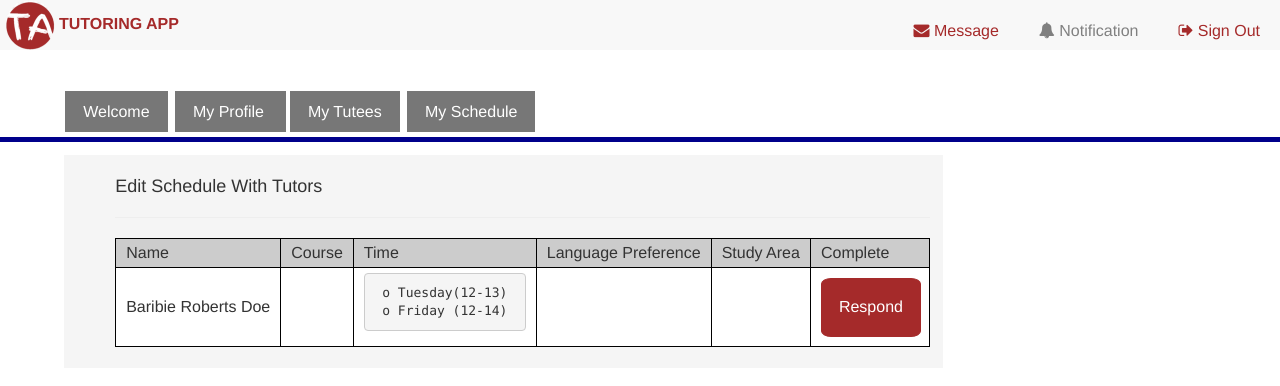
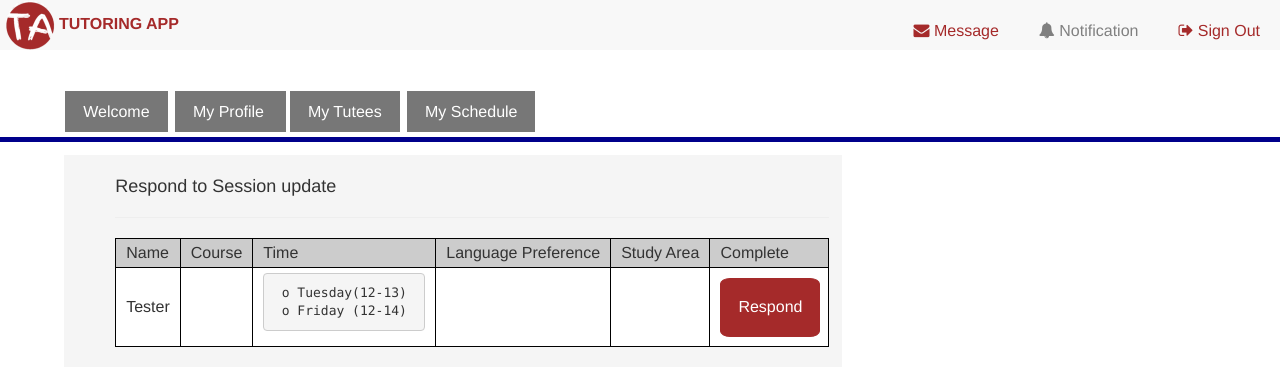
Before and after one commit to Heavenly23/Tutoring-Website-HCI-, a plain HTML site: page User Research/Initial Prototype/Approve_schdule_change.html in a window 1280 px wide. Drawn offline with nearby package versions, Linux system fonts and the light colour scheme.

Commit message:
minor fix

```diff
--- a/User Research/Initial Prototype/Approve_schdule_change.html
+++ b/User Research/Initial Prototype/Approve_schdule_change.html
@@ -25,7 +25,7 @@
 <div style="background:#F8F8F8;">
 <a href="#" id="linkref" style="margin:5px;margin-right:0px;padding:0px;"><img src="images/log.png" width="50px" height="50px" /></a>
 <a href="#" id="linkref" style="color:brown;margin:5px;margin-left:0px;font-size:16px;padding:0px;" ><b>TUTORING APP</b></a>
-<a href="sign_in.html" id="linkButton" style="color:brown;" > <i class="fa fa-sign-out" aria-hidden="true"></i> Sign Out </a>
+<a href="index.html" id="linkButton" style="color:brown;" > <i class="fa fa-sign-out" aria-hidden="true"></i> Sign Out </a>
 <a href="sign_in.html" id="linkButton" style="color:gray;" > <i class="fa fa-bell" aria-hidden="true"></i> Notification </a>
 <a href="sign_in.html" id="linkButton" style="color:brown;" > <i class="fa fa-envelope" aria-hidden="true"></i> Message </a>
 </div>
@@ -42,7 +42,7 @@
 </div>
 </div>
 <div class="main" style="margin-left:5%;width:auto;">
-  <h4> Edit Schedule With Tutors </h4>
+  <h4> Respond to Session update </h4>
   <hr>
   <table style="width:100%;margin-bottom:1%;background-color:white;">
     <tr>
@@ -54,7 +54,7 @@
       <th>Complete</th>
     </tr>
     <tr>
-      <td> Baribie Roberts Doe </td>
+      <td> Tester </td>
       <td> <span id="course_approve"></span></td>
       <td> <pre>
 o Tuesday(12-13)
```
